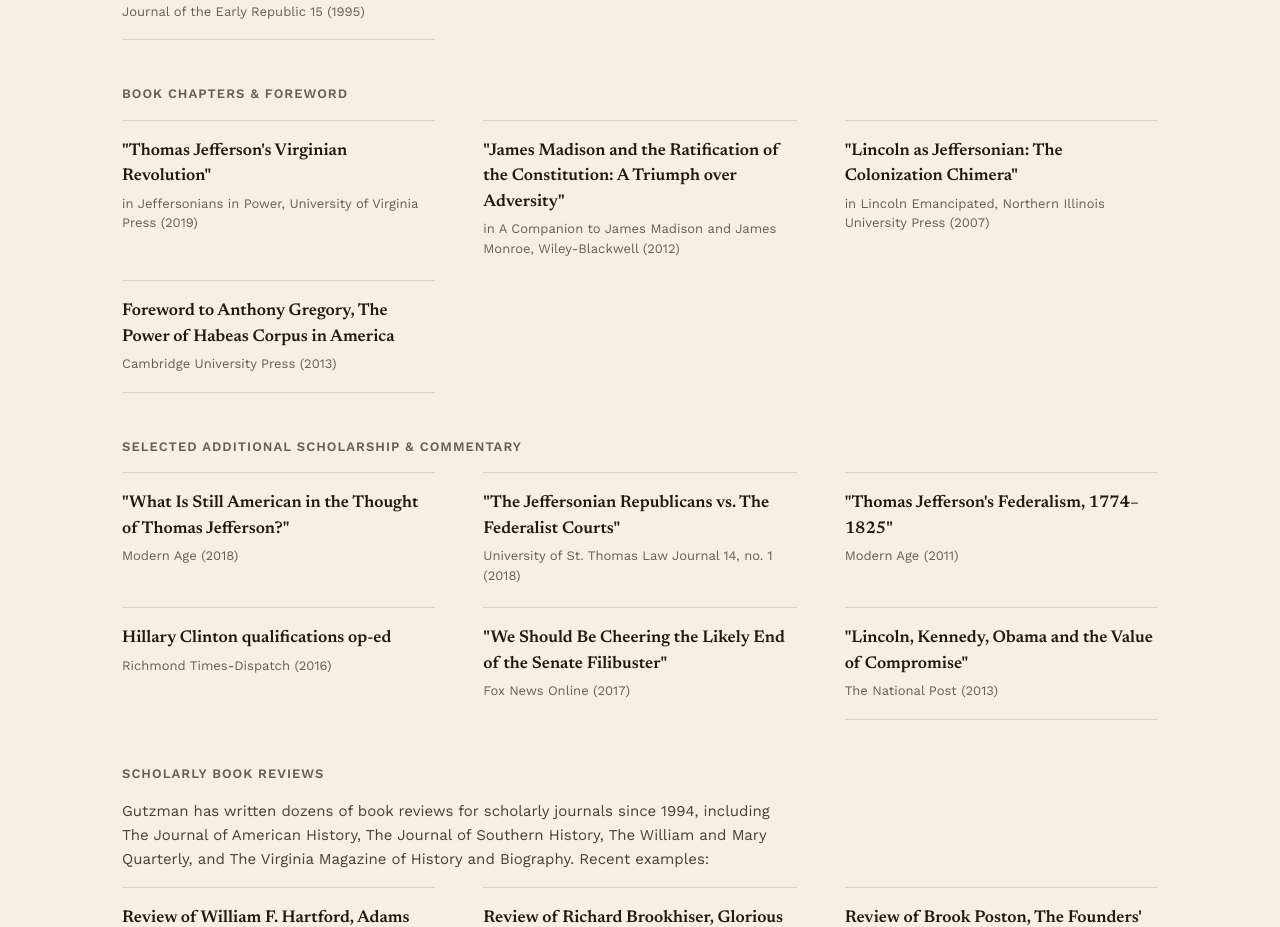
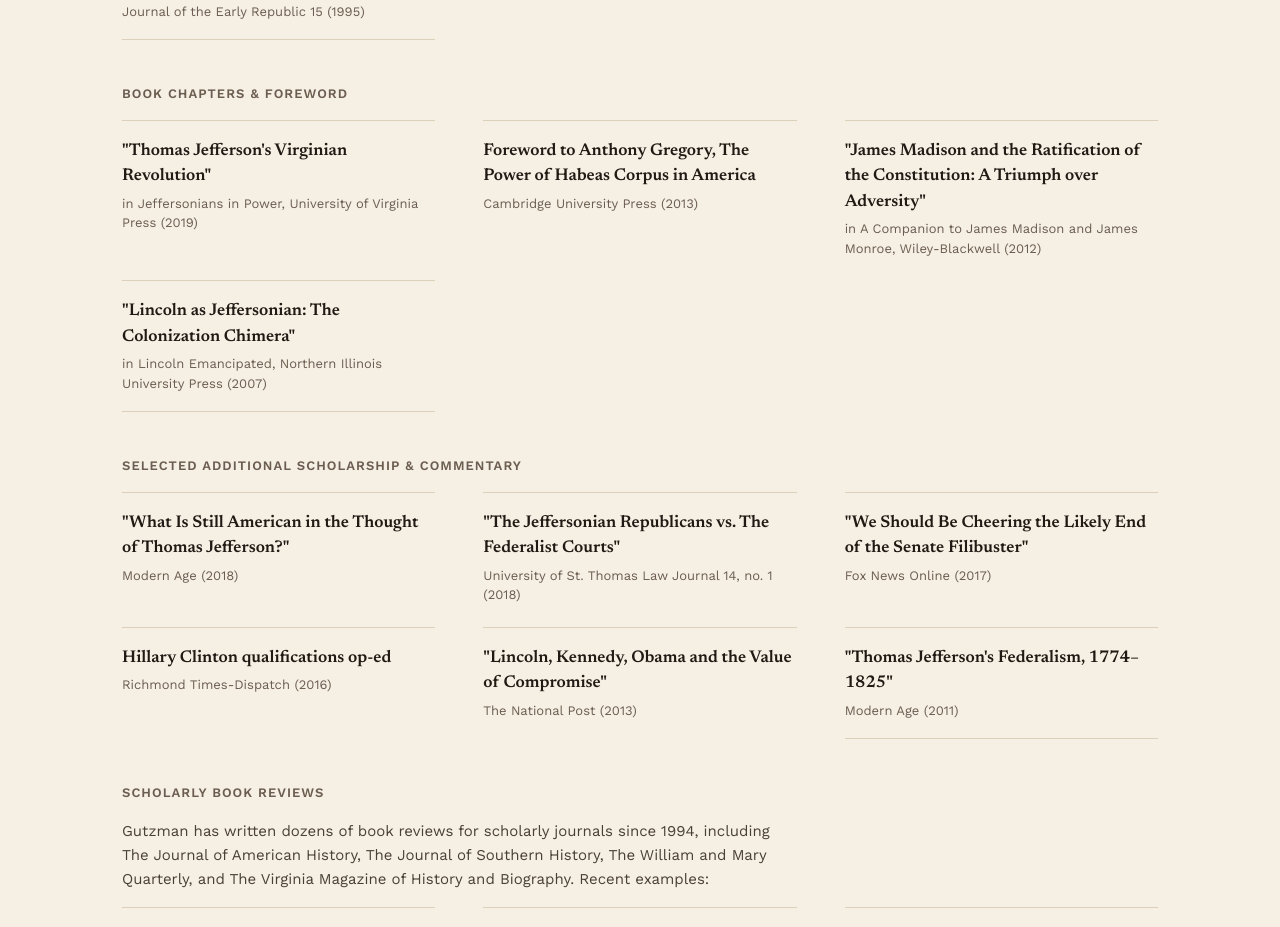
Before and after one commit to qvissak/kevingutzman, a React (Vite) app: page / in a window 1280 px wide. Shown: the part 4680-5607 px from the top of the page. Built offline with nearby package versions, Linux system fonts and the light colour scheme.

Commit message:
(fix) articles date ordering

```diff
--- a/src/components/Articles.jsx
+++ b/src/components/Articles.jsx
@@ -41,6 +41,10 @@ const BOOK_CHAPTERS = [
     citation: 'in Jeffersonians in Power, University of Virginia Press (2019)',
   },
   {
+    title: 'Foreword to Anthony Gregory, The Power of Habeas Corpus in America',
+    citation: 'Cambridge University Press (2013)',
+  },
+  {
     title:
       '"James Madison and the Ratification of the Constitution: A Triumph over Adversity"',
     citation:
@@ -49,10 +53,6 @@ const BOOK_CHAPTERS = [
   {
     title: '"Lincoln as Jeffersonian: The Colonization Chimera"',
     citation: 'in Lincoln Emancipated, Northern Illinois University Press (2007)',
-  },
-  {
-    title: 'Foreword to Anthony Gregory, The Power of Habeas Corpus in America',
-    citation: 'Cambridge University Press (2013)',
   },
 ]
 
@@ -66,20 +66,20 @@ const ADDITIONAL_SCHOLARSHIP = [
     citation: 'University of St. Thomas Law Journal 14, no. 1 (2018)',
   },
   {
-    title: '"Thomas Jefferson\'s Federalism, 1774–1825"',
-    citation: 'Modern Age (2011)',
+    title: '"We Should Be Cheering the Likely End of the Senate Filibuster"',
+    citation: 'Fox News Online (2017)',
   },
   {
     title: 'Hillary Clinton qualifications op-ed',
     citation: 'Richmond Times-Dispatch (2016)',
   },
   {
-    title: '"We Should Be Cheering the Likely End of the Senate Filibuster"',
-    citation: 'Fox News Online (2017)',
+    title: '"Lincoln, Kennedy, Obama and the Value of Compromise"',
+    citation: 'The National Post (2013)',
   },
   {
-    title: '"Lincoln, Kennedy, Obama and the Value of Compromise"',
-    citation: 'The National Post (2013)',
+    title: '"Thomas Jefferson\'s Federalism, 1774–1825"',
+    citation: 'Modern Age (2011)',
   },
 ]
 
```
